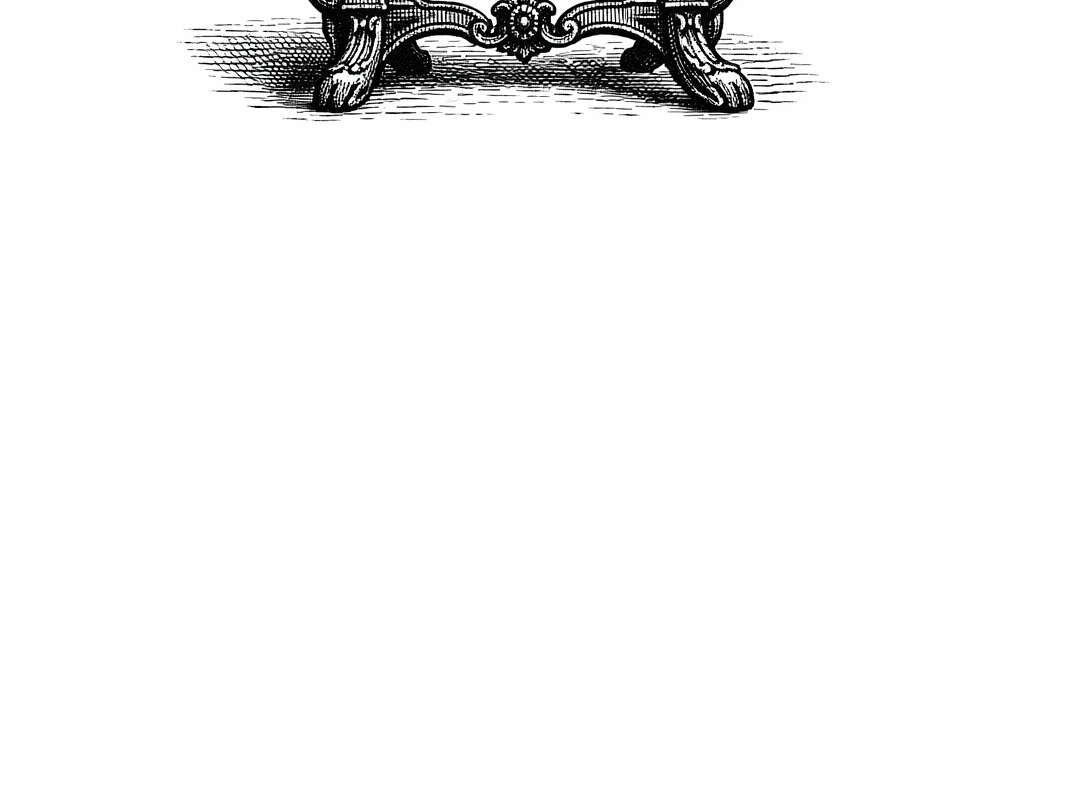
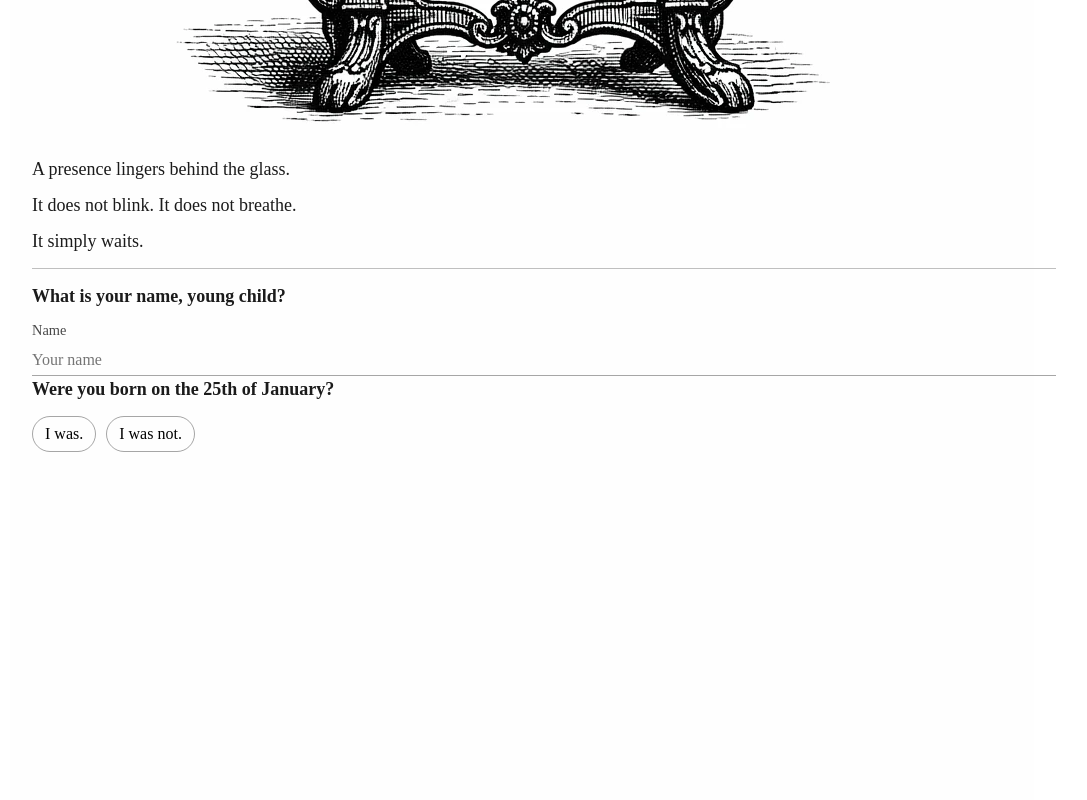
Before and after one commit to Anthony-Garoufalis-Auger/unbirthday-invite-jan-2026, a Next.js app: page / in a window 1280 px wide. Shown: the part 720-1520 px from the top of the page, without its empty margins (118-1205 px from the left). Built offline with nearby package versions, Linux system fonts and the light colour scheme.

Commit message:
Modified pageshell and  globals.css to make text start closer to center

```diff
--- a/app/globals.css
+++ b/app/globals.css
@@ -45,10 +45,18 @@ img{
   display: block;
 }
 
+/* Illustration + overlay stack */
+.heroArt{
+  position: relative;
+}
+
 /* Overlay content starts within the illustration’s lower half */
 .overlay{
-  margin-top: clamp(-220px, -28svh, -140px);
-  padding-top: clamp(40px, 8svh, 90px);
+  position: absolute;
+  top: calc(50% + 5lh);
+  left: 0;
+  right: 0;
+  z-index: 1;
 }
 
 /* This class is used inside each page (your <section className="copy">) */
@@ -161,7 +169,6 @@ img{
 /* Extra-short phones (iPhone SE etc.) */
 @media (max-height: 700px){
   .overlay{
-    margin-top: clamp(-200px, -24svh, -120px);
-    padding-top: clamp(30px, 6svh, 80px);
+    top: calc(46% + 4lh);
   }
 }
--- a/components/PageShell.tsx
+++ b/components/PageShell.tsx
@@ -15,10 +15,8 @@ export function PageShell({ children }: { children: ReactNode }) {
         {/* Top illustration slot */}
         <div className="heroArt" aria-hidden="true">
           <IllustrationBackground src={src} alt="" />
+          <div className="overlay">{children}</div>
         </div>
-
-        {/* Content area */}
-        <div className="content">{children}</div>
       </div>
     </main>
   );
```
